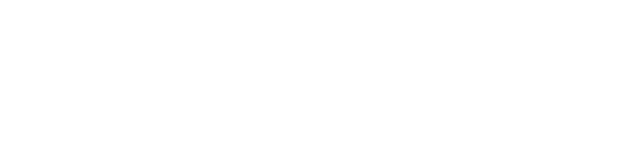
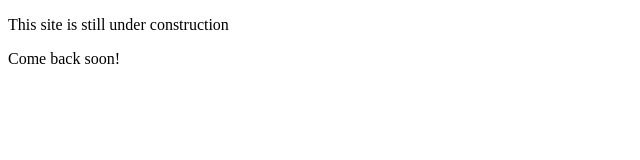
Before and after one commit to whsACDC/whsACDC.github.io, a plain HTML site: page index.html in a window 1280 px wide. Shown: the whole page, without its empty margins (0-640 px from the left). Drawn offline with Linux system fonts and the light colour scheme.

Commit message:
Added Disclaimer and Title to Website

```diff
--- a/index.html
+++ b/index.html
@@ -1,7 +1,10 @@
 <!DOCTYPE html>
 <html>
-
-
-
-
+    <head>
+        <title>WADDSITE</title>
+    </head>
+    <body>
+        <p> This site is still under construction </p>
+        <div id="subtitle"> Come back soon!</div>
+    </body>
 </html>
```
